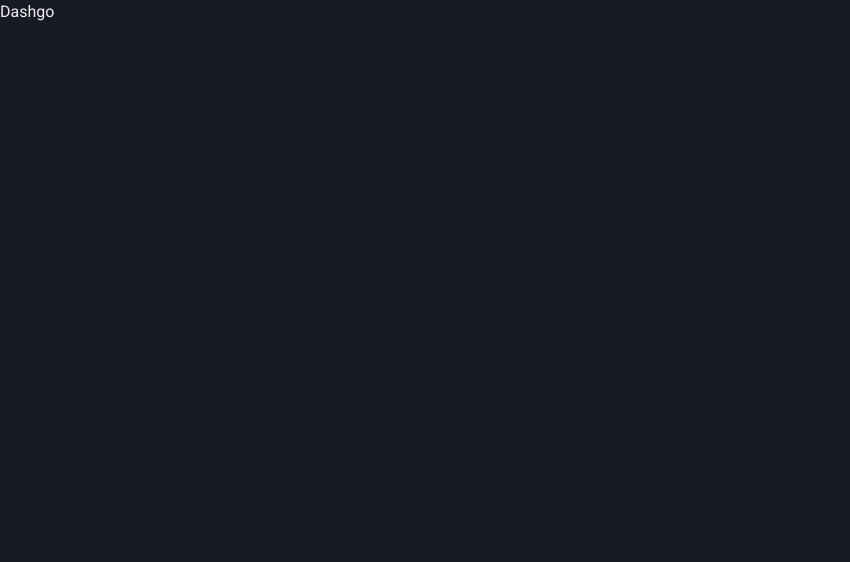
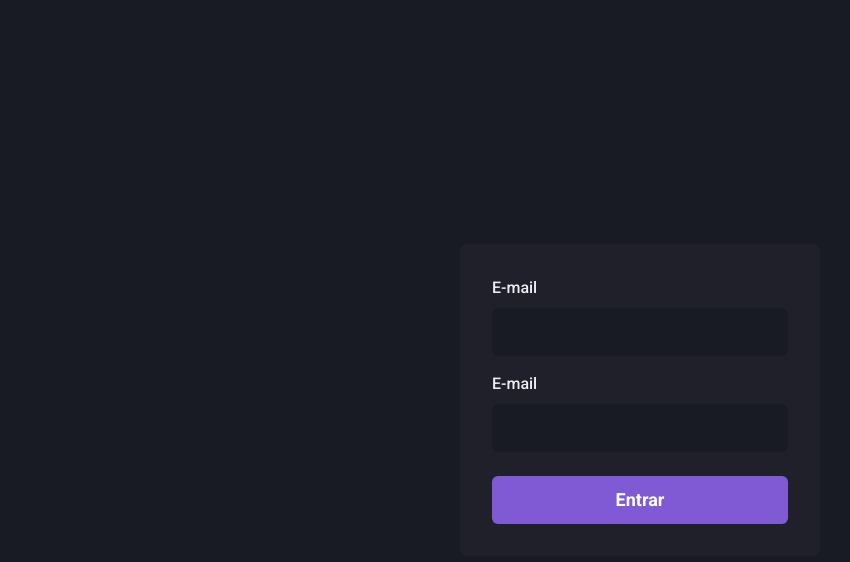
Before and after one commit to Miguel-Leite/chakra-ui-dashgo, a Next.js app: page / in a window 1280 px wide. Shown: the top 562 px of the page, without its empty margins (0-850 px from the left). Built offline with nearby package versions, Linux system fonts and the light colour scheme.

Commit message:
💄 UI: input component created

```diff
--- /dev/null
+++ b/src/components/Form/Input.tsx
@@ -0,0 +1,25 @@
+import { FormControl, FormLabel, Input as ChakraInput, InputProps as ChakraInputProps } from "@chakra-ui/react";
+
+interface InputProps extends ChakraInputProps {
+  name: string;
+  label?: string;
+}
+
+export function Input({ name, label, ...rest } : InputProps) {
+  return (
+    <FormControl>
+      { !!label && <FormLabel htmlFor={name}>E-mail</FormLabel>}
+      <ChakraInput
+        name={name}
+        type={name}
+        focusBorderColor="purple.500"
+        bgColor="gray.900"
+        variant="filled"
+        _hover={{ bg: 'gray.900' }}
+        size="lg"
+        id={name}
+        {...rest}
+      />
+    </FormControl>
+  )
+}
--- a/src/pages/index.tsx
+++ b/src/pages/index.tsx
@@ -1,9 +1,29 @@
+import { Button, Flex, Stack } from "@chakra-ui/react"
+import { Input } from "../components/Form/Input"
 
-
-export default function Home() {
+export default function SignIn() {
   return (
-    <>
-      <h1>Dashgo</h1>
-    </>
+    <Flex
+      w={'100vw'}
+      h={'100vh'}
+      align='center'
+      justify={'center'}
+    >
+      <Flex
+        as={'form'}
+        w="100%"
+        maxW={360}
+        bg="gray.800"
+        p={8}
+        borderRadius={8}
+        flexDir="column"
+      >
+        <Stack spacing="4">
+          <Input name="email" label="E-mail" />
+          <Input name="password" label="Senha" />
+        </Stack>
+        <Button type="submit" mt={6} colorScheme="purple" size="lg">Entrar</Button>
+      </Flex>
+    </Flex>
   )
 }
```
